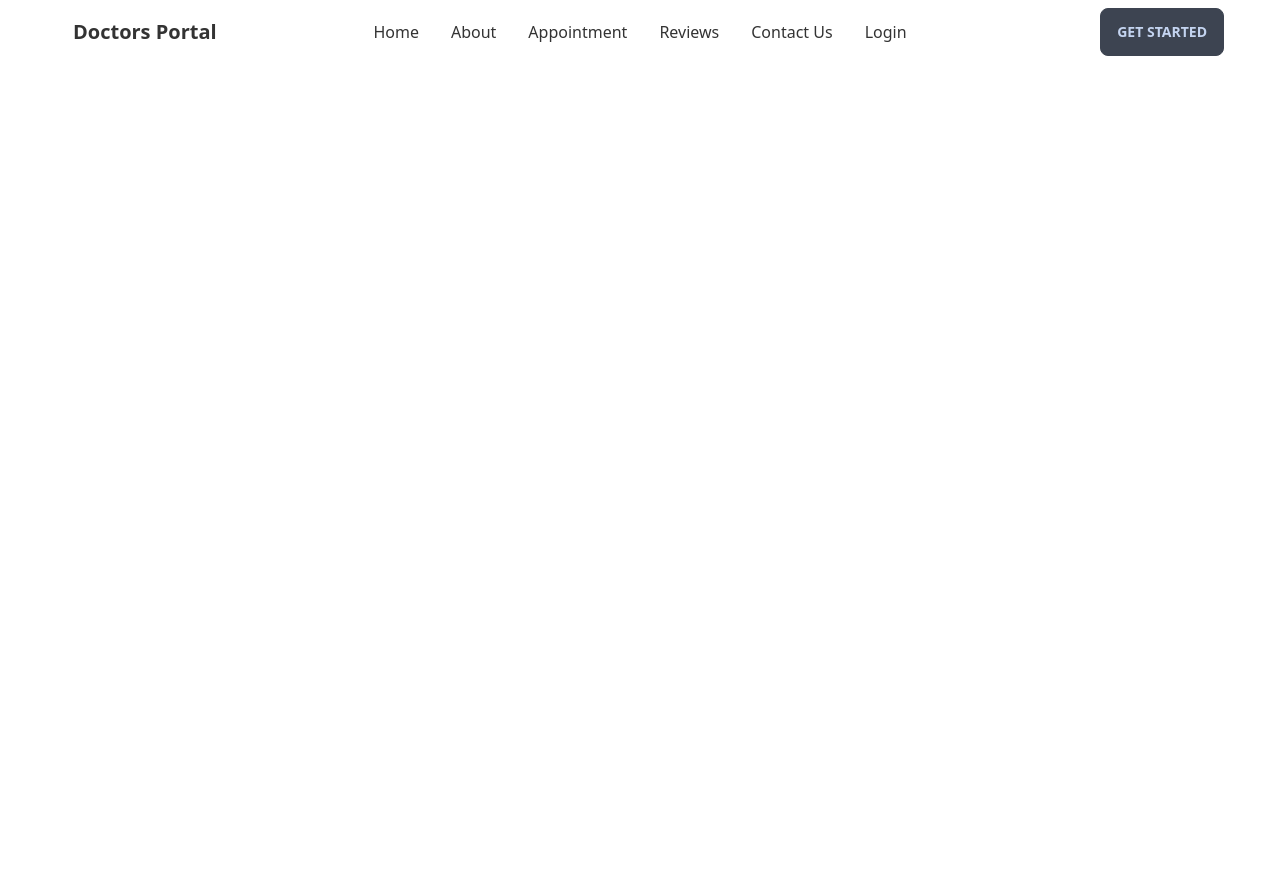
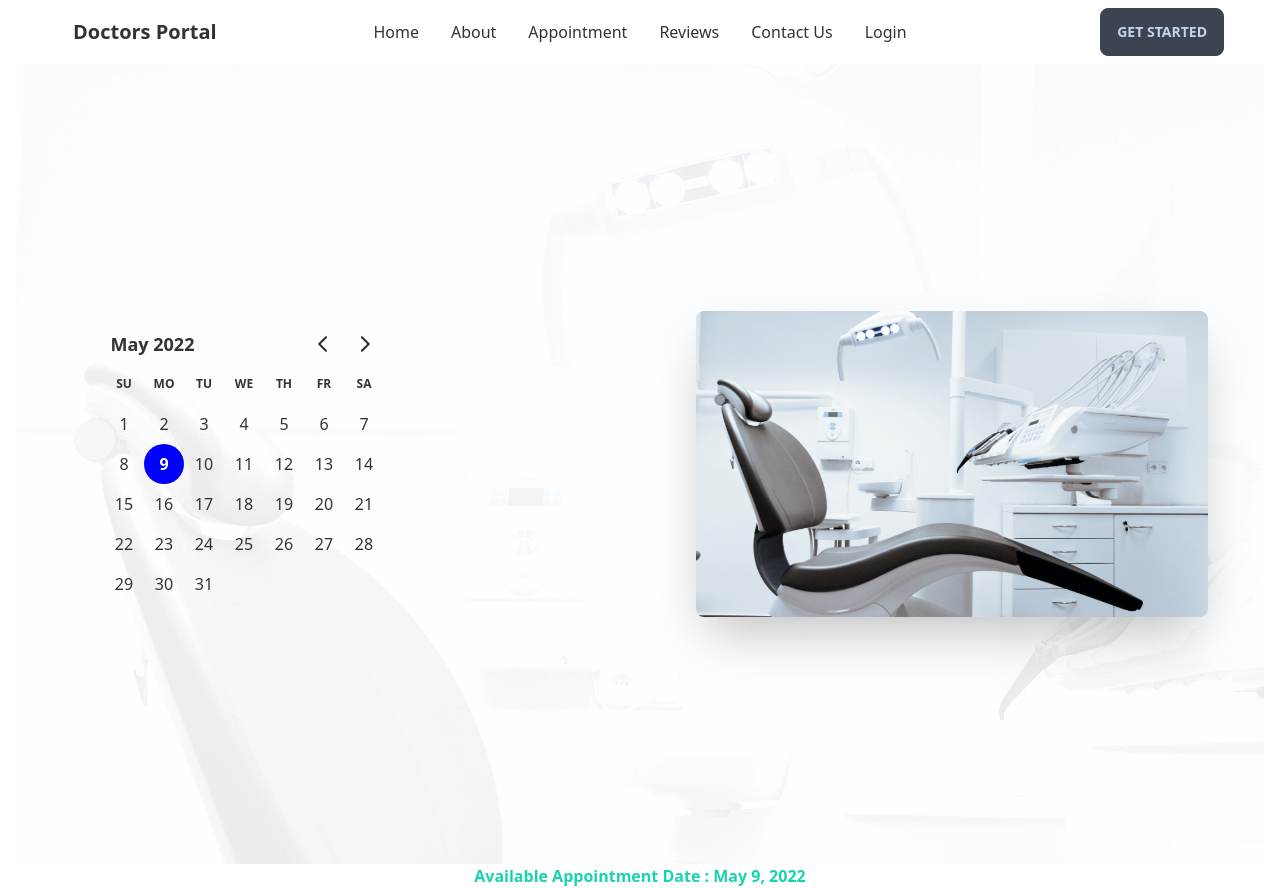
Before and after one commit to jhshakil/doctors-portal-client, a React (Create React App) app: page /appointment in a window 1280 px wide. Before the commit the page ends 800 px from the top, so only its background shows below. Built offline with nearby package versions, Linux system fonts and the light colour scheme.

Commit message:
create appointment page

```diff
--- a/package.json
+++ b/package.json
@@ -7,7 +7,9 @@
     "@testing-library/react": "^13.2.0",
     "@testing-library/user-event": "^13.5.0",
     "daisyui": "^2.14.3",
+    "date-fns": "^2.28.0",
     "react": "^18.1.0",
+    "react-day-picker": "^8.0.4",
     "react-dom": "^18.1.0",
     "react-router-dom": "^6.3.0",
     "react-scripts": "5.0.1",
--- a/src/App.js
+++ b/src/App.js
@@ -4,6 +4,7 @@ import Navbar from './Page/Shared/Navbar/Navbar';
 import { Route, Routes } from 'react-router-dom';
 import Home from './Page/Home/Home'
 import About from './Page/About/About'
+import Appointment from './Page/Appointment/Appointment';
 
 function App() {
   return (
@@ -12,6 +13,7 @@ function App() {
       <Routes>
         <Route path='/' element={<Home></Home>}></Route>
         <Route path='/about' element={<About></About>}></Route>
+        <Route path='/appointment' element={<Appointment></Appointment>}></Route>
       </Routes>
     </div>
   );
--- /dev/null
+++ b/src/Page/Appointment/Appointment.js
@@ -0,0 +1,16 @@
+import React, { useState } from 'react';
+
+import AppointmentBanners from './AppointmentBanners';
+import AvailableAppointment from './AvailableAppointment';
+
+const Appointment = () => {
+    const [date, setDate] = useState(new Date());
+    return (
+        <div>
+            <AppointmentBanners date={date} setDate={setDate}></AppointmentBanners>
+            <AvailableAppointment date={date}></AvailableAppointment>
+        </div>
+    );
+};
+
+export default Appointment;
--- /dev/null
+++ b/src/Page/Appointment/AppointmentBanners.js
@@ -0,0 +1,28 @@
+import React from 'react';
+import chair from '../../assets/images/chair.png';
+import bgimage from '../../assets/images/bg.png';
+import { DayPicker } from 'react-day-picker';
+import 'react-day-picker/dist/style.css';
+
+const AppointmentBanners = ({ date, setDate }) => {
+    return (
+        <div className='px-4'>
+            <div style={{
+                background: `url(${bgimage})`
+            }} class='hero min-h-screen'>
+                <div class="hero-content flex-col lg:flex-row-reverse w-full">
+                    <img src={chair} class="max-w-lg rounded-lg shadow-2xl w-full lg:w-1/2" alt='' />
+                    <div className='px-4 w-full lg:w-1/2'>
+                        <DayPicker
+                            mode="single"
+                            selected={date}
+                            onSelect={setDate}
+                        />
+                    </div>
+                </div>
+            </div>
+        </div>
+    );
+};
+
+export default AppointmentBanners;
--- /dev/null
+++ b/src/Page/Appointment/AvailableAppointment.js
@@ -0,0 +1,12 @@
+import { format } from 'date-fns';
+import React from 'react';
+
+const AvailableAppointment = ({ date }) => {
+    return (
+        <div>
+            <p className='text-center font-bold text-secondary'>Available Appointment Date : {format(date, 'PP')}</p>
+        </div>
+    );
+};
+
+export default AvailableAppointment;
--- a/src/Page/Home/Appoinment.js
+++ b/src/Page/Home/Appoint.js
@@ -2,22 +2,22 @@ import React from 'react';
 import doctors from '../../assets/images/doctor-small.png';
 import appoinment from '../../assets/images/appointment.png';
 
-const Appoinment = () => {
+const Appoint = () => {
     return (
         <div class="hero min-h-screen mt-16">
             <div style={{
                 background: `url(${appoinment})`
             }} class="hero-content flex-col lg:flex-row p-0">
-                <img src={doctors} class="max-w-lg w-full lg:w-1/2 mt-[-100px]" />
+                <img className='hidden lg:block' src={doctors} class="max-w-lg w-full lg:w-1/2 mt-[-100px]" />
                 <div className='px-12 w-full lg:w-1/2 text-white'>
                     <h1 class="text-lg font-bold my-4 text-primary">Appoinment</h1>
                     <h1 class="text-3xl font-bold">Make an appointment Today</h1>
                     <p class="py-6">It is a long established fact that a reader will be distracted by the readable content of a page when looking at its layout. The point of using Lorem Ipsumis that it has a more-or-less normal distribution of letters,as opposed to using 'Content here, content here', making it look like readable English. Many desktop publishing packages and web page</p>
-                    <button class="btn btn-primary">Get Started</button>
+                    <button class="btn btn-primary mb-4">Get Started</button>
                 </div>
             </div>
         </div>
     );
 };
 
-export default Appoinment;
+export default Appoint;
--- a/src/Page/Home/Home.js
+++ b/src/Page/Home/Home.js
@@ -1,5 +1,5 @@
 import React from 'react';
-import Appoinment from './Appoinment';
+import Appoint from './Appoint';
 import Banner from './Banner';
 import Info from './Info';
 import Services from './Services';
@@ -12,7 +12,7 @@ const Home = () => {
             <Info></Info>
             <Services></Services>
             <Treatment></Treatment>
-            <Appoinment></Appoinment>
+            <Appoint></Appoint>
         </div>
     );
 };
```
Also changed, not shown: 1 other file (tests, documents, lock files or other folders).
